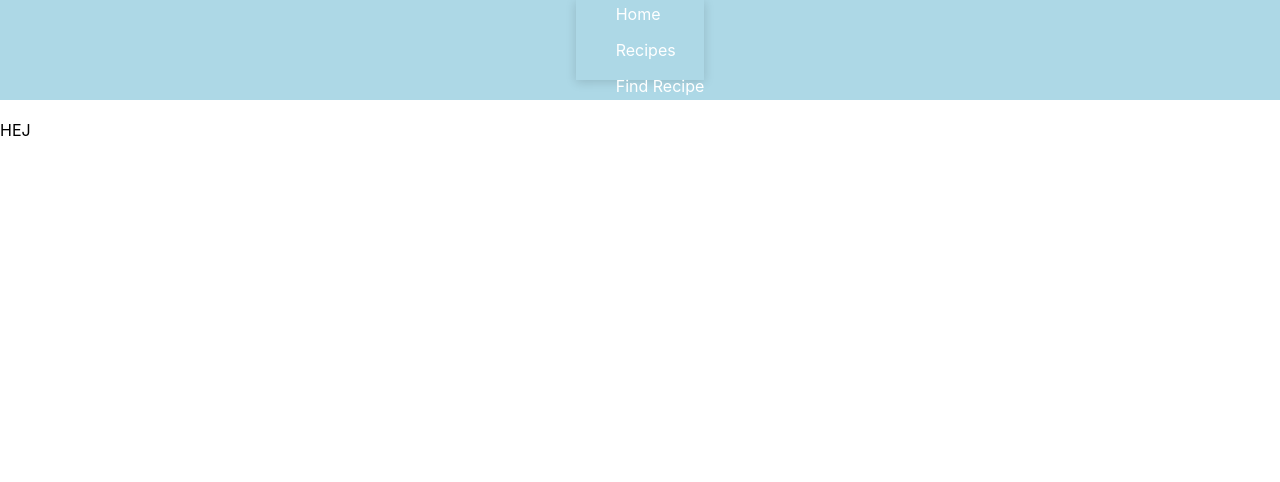
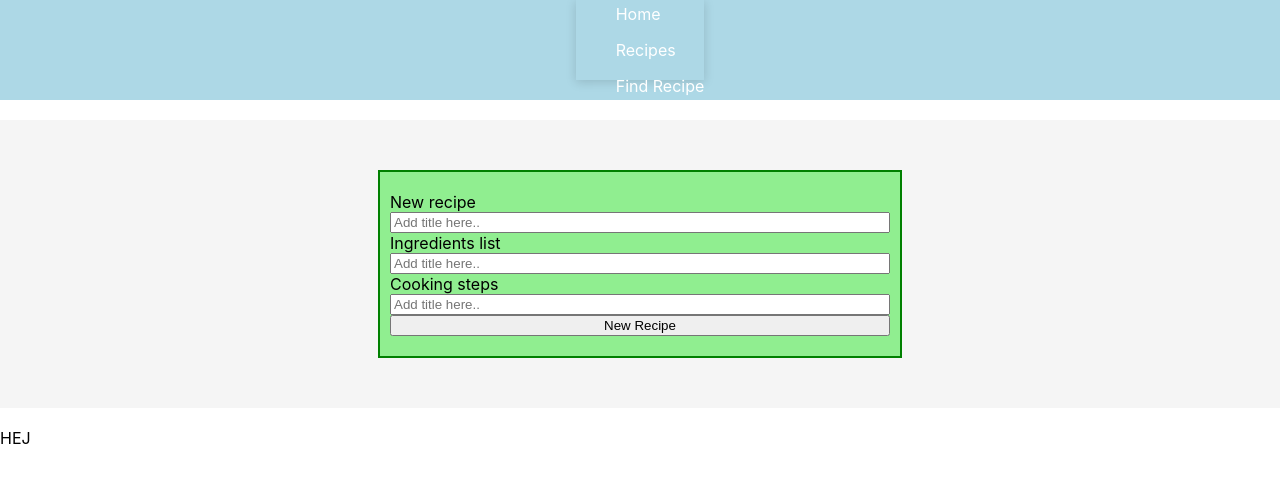
Before and after one commit to Final-bootcamp-project/Recipes-with-history, a React (Create React App) app in the folder frontend/: page / in a window 1280 px wide. Shown: the top 482 px of the page. Built offline with nearby package versions, Linux system fonts and the light colour scheme.

Commit message:
backend: fixed listendpoints. trying to debug gitignore for deployment

```diff
--- a/frontend/src/components/RecipeList.js
+++ b/frontend/src/components/RecipeList.js
@@ -2,12 +2,17 @@ import React from 'react';
 import { useSelector, useDispatch, batch } from 'react-redux';
 import { useNavigate, Link } from 'react-router-dom';
 
+import AddRecipe from './CreateRecipe';
+
 const RecipeList = () => {
-  return (
-    <div>
-      <p>HEJ</p>
-    </div>
-  )
+	return (
+		<>
+			<AddRecipe />
+			<div>
+				<p>HEJ</p>
+			</div>
+		</>
+	);
 };
 
 export default RecipeList;
--- a/frontend/src/components/styling/Form.js
+++ b/frontend/src/components/styling/Form.js
@@ -1,5 +1,5 @@
-import React from "react";
-import styled from "styled-components";
+// import React from 'react';
+import styled from 'styled-components';
 
 export const Form = styled.form`
 	display: flex;
@@ -9,4 +9,5 @@ height: auto;
 	background-color: lightgreen;
 	border: 2px solid green;
 	padding: 20px 10px;
-`
+	margin: 50px;
+`;
```
Also changed, not shown: frontend/src/components/Hamburger.js (+6 -8 lines), 2 other files (tests, documents, lock files or other folders). Lines whose indentation alone changed are shown as unchanged.
